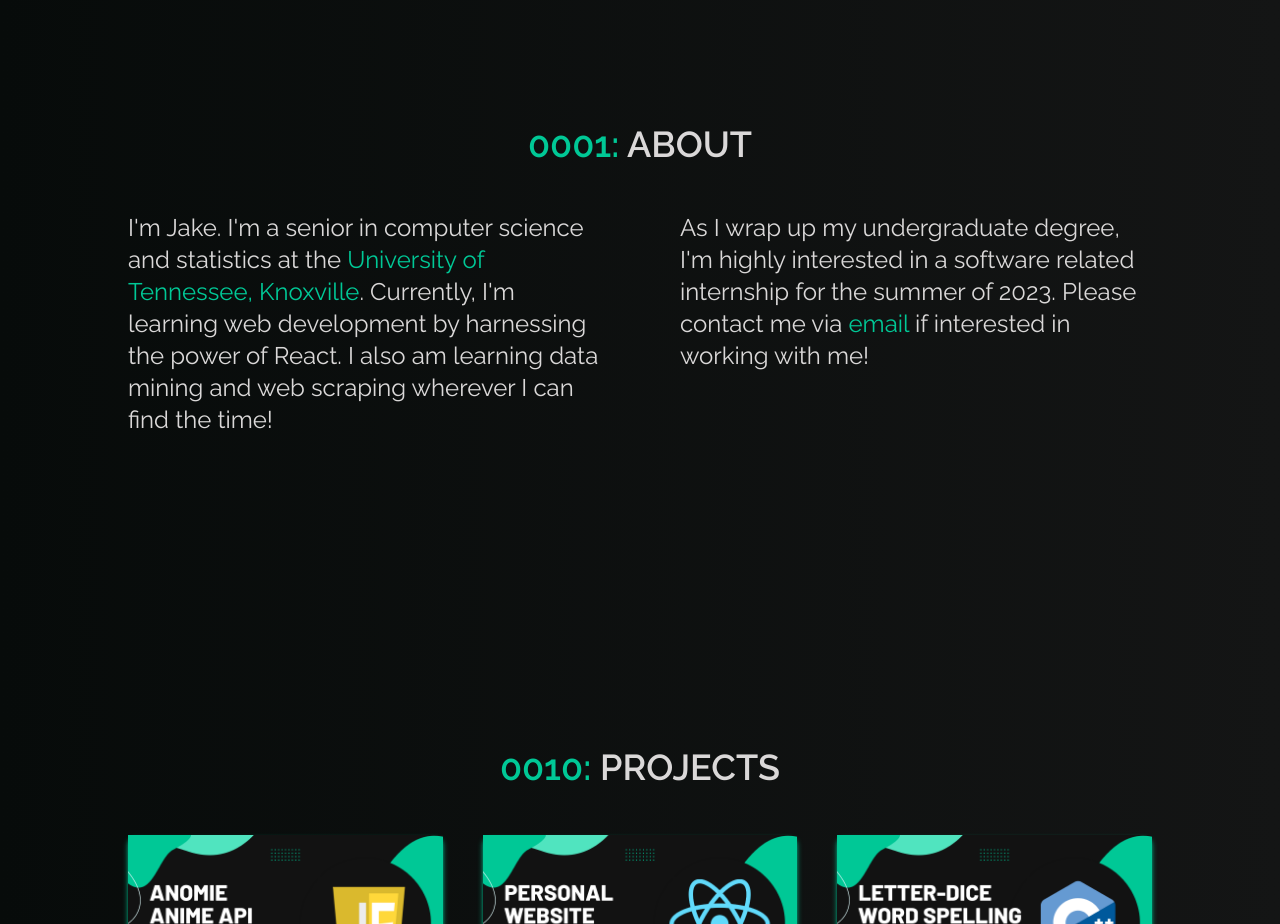
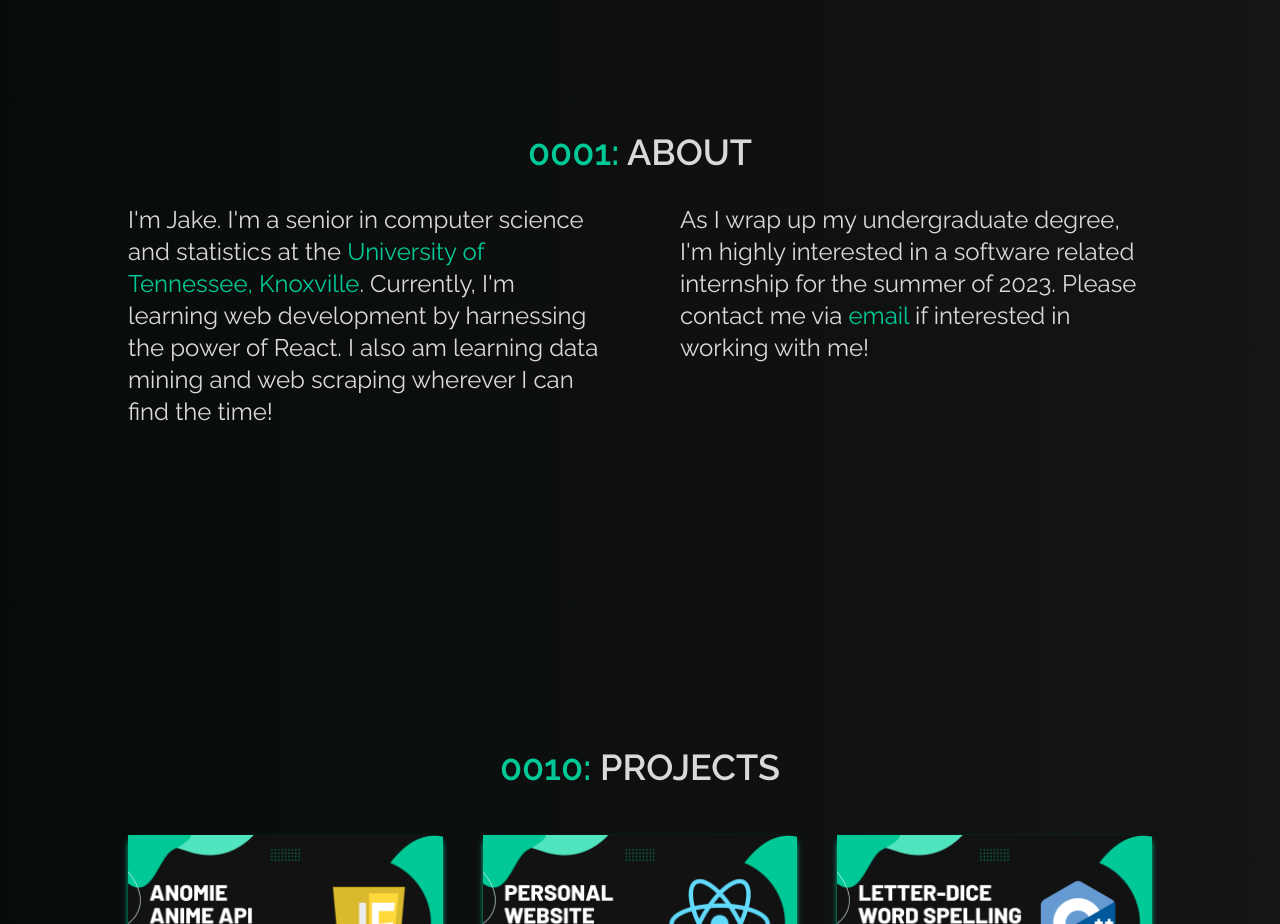
Before and after one commit to Jxk0be/Jake-Shoffner, a React (Create React App) app: page / in a window 1280 px wide. Shown: the part 920-1844 px from the top of the page. Built offline with nearby package versions, Linux system fonts and the light colour scheme; the HTML template or start-up script is replaced by a standard one.

Commit message:
Update About.jsx

```diff
--- a/src/components/About.jsx
+++ b/src/components/About.jsx
@@ -3,7 +3,7 @@ const About = () => {
     <div>
       <div id="about" className="w-full h-screen text-white text-2xl flex flex-col justify-center items-center">
       <div className='w-full h-screen flex text-[#dad8d8] flex-col text-xl justify-center items-center z-1'>
-        <div className='md:text-4xl uppercase font-semibold mb-12 text-3xl'><h1><span className='text-[#00C896]'>0001:</span> About</h1></div>
+        <div className='md:text-4xl uppercase font-semibold mb-8 text-3xl'><h1><span className='text-[#00C896]'>0001:</span> About</h1></div>
         <div className='grid grid-cols-1 md:grid-cols-2 md:gap-x-20 md:gap-y-20 md:w-4/5 w-4/5 gap-y-5 lg:w-3/5 md:text-2xl'>
           <div>
             I'm Jake. I'm a senior in computer science and statistics at the
```
